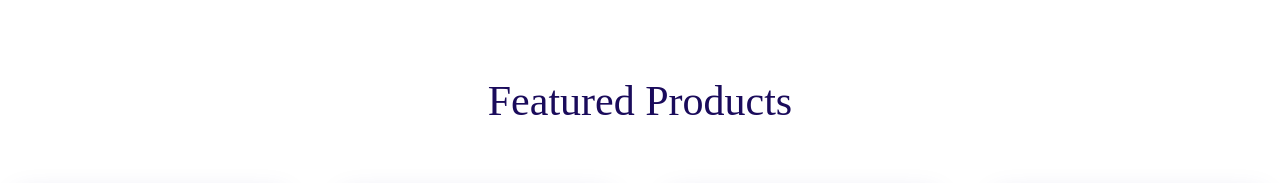
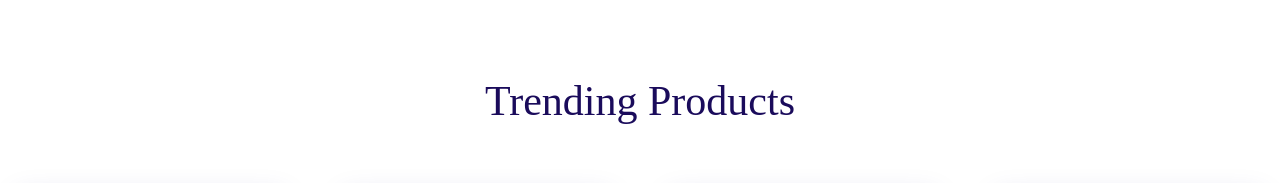
Before and after one commit to Rakib-Hassan-web/E-commace-with-next-js, a Next.js app: page / in a window 1280 px wide. Shown: the part 3968-4151 px from the top of the page. Built offline with nearby package versions, Linux system fonts and the light colour scheme; a web font is replaced by a local one.

Commit message:
treanding product complete

```diff
--- a/app/component/TreandingProduct.jsx
+++ b/app/component/TreandingProduct.jsx
@@ -7,7 +7,7 @@ const TreandingProduct = () => {
      <section id='Treanding prodects' className='mt-[147px]  '>
         <div className="container">
             <div>
-                <h1 className=' font-aby font-normal text-[42px] text-[#1A0B5B] text-center'>Featured Products</h1>
+                <h1 className=' font-aby font-normal text-[42px] text-[#1A0B5B] text-center'>Trending Products</h1>
             </div>
 
             {/* ------------all carts------- */}
```
